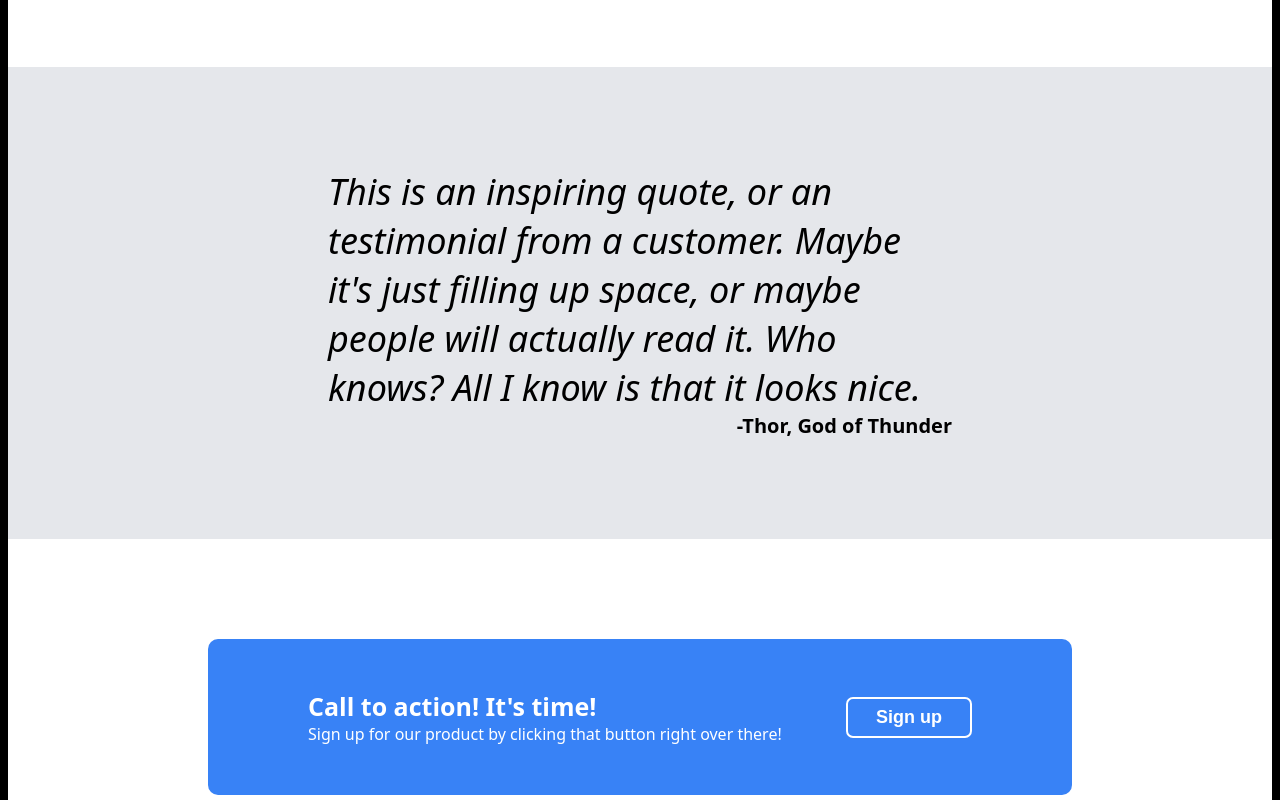
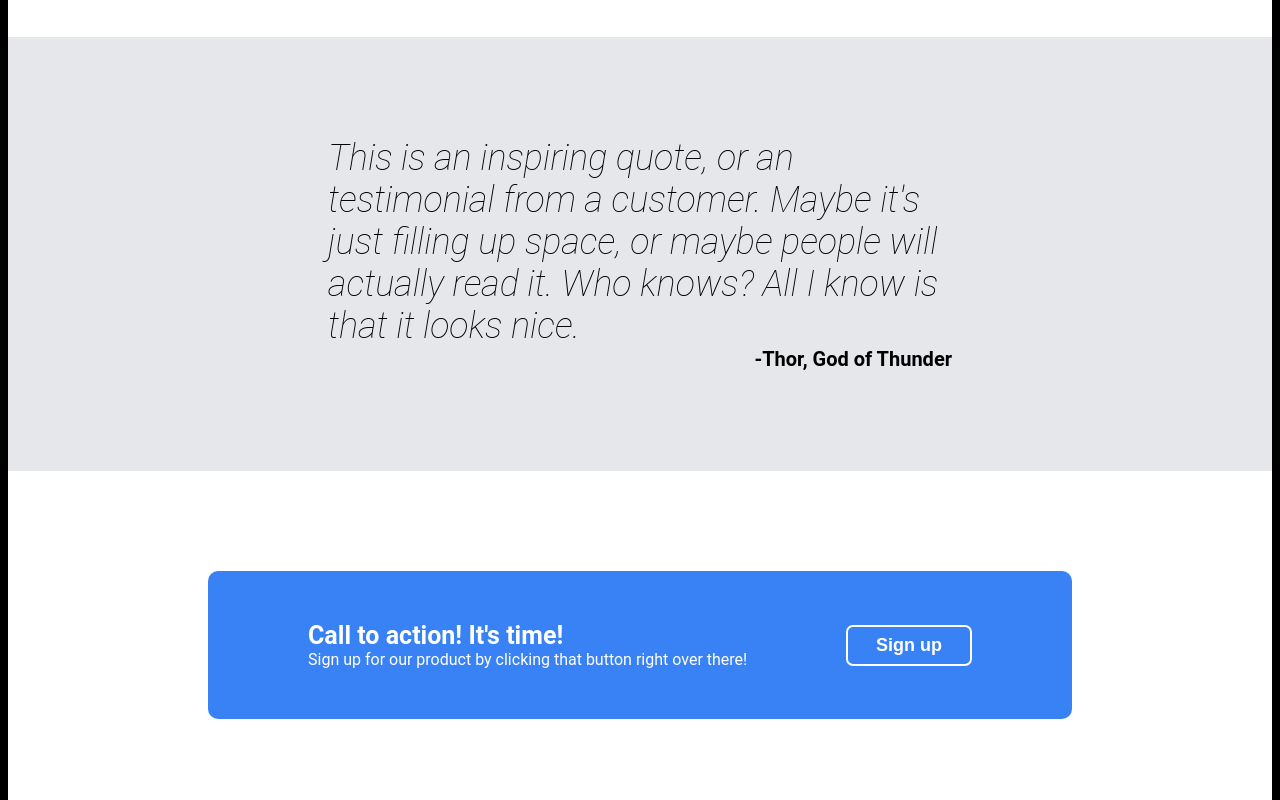
Before and after one commit to alskinner/landing-page, a plain HTML site: page index.html in a window 1280 px wide. Shown: the part 960-1760 px from the top of the page. Drawn offline with Linux system fonts and the light colour scheme.

Commit message:
Edit style.css

```diff
--- a/style.css
+++ b/style.css
@@ -1,5 +1,5 @@
 body {
-    font-family: system-ui, -apple-system, BlinkMacSystemFont, 'Segoe UI', Roboto, Oxygen, Ubuntu, Cantarell, 'Open Sans', 'Helvetica Neue', sans-serif;
+    font-family: "Roboto", sans-serif;
     background-color: black;
     margin-top: 0;
     margin-bottom: 0;
@@ -127,6 +127,7 @@ a {
 .quote {
     font-size: 36px;
     font-style: italic;
+    font-weight: 100;
 }
 
 .name {
```
